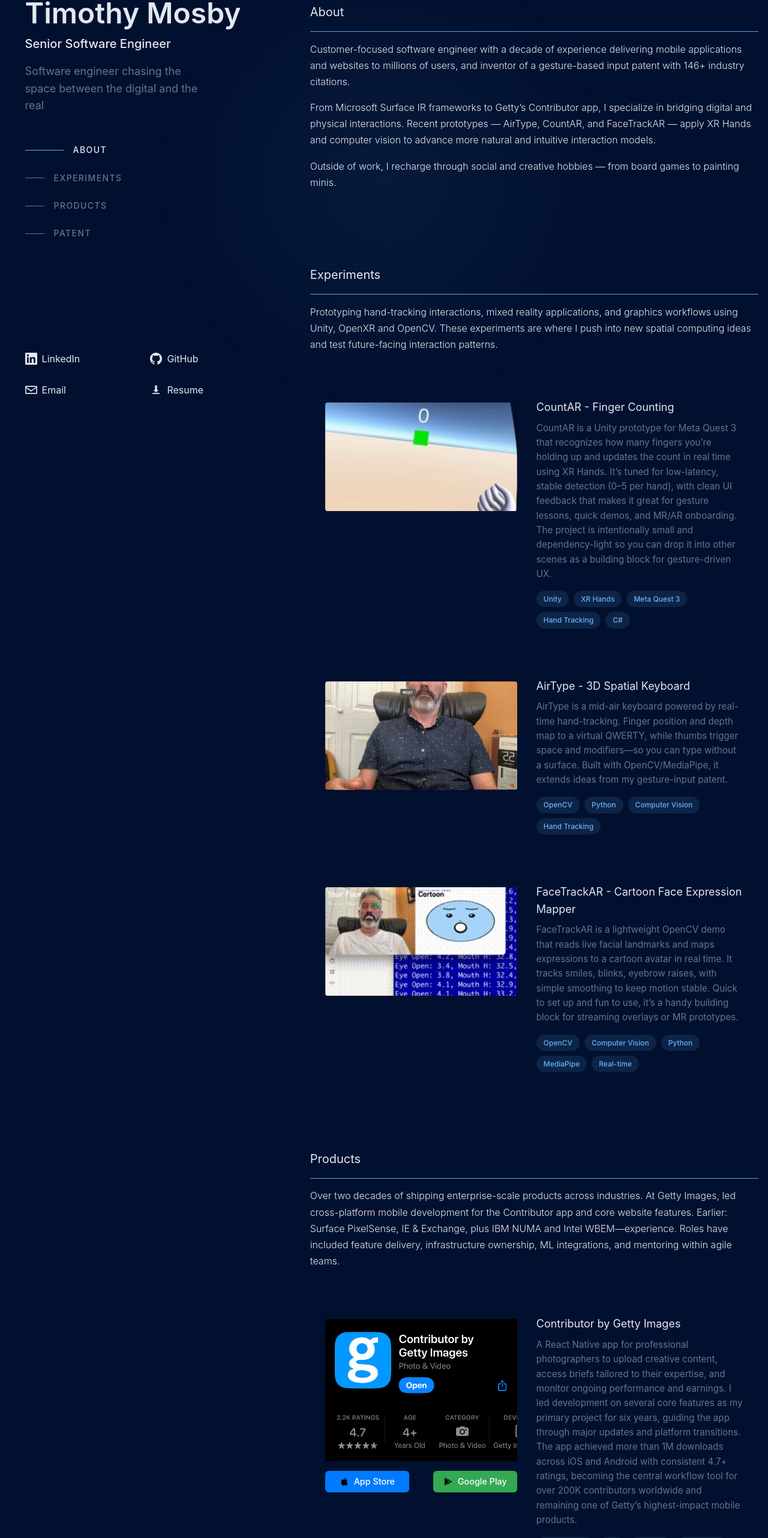
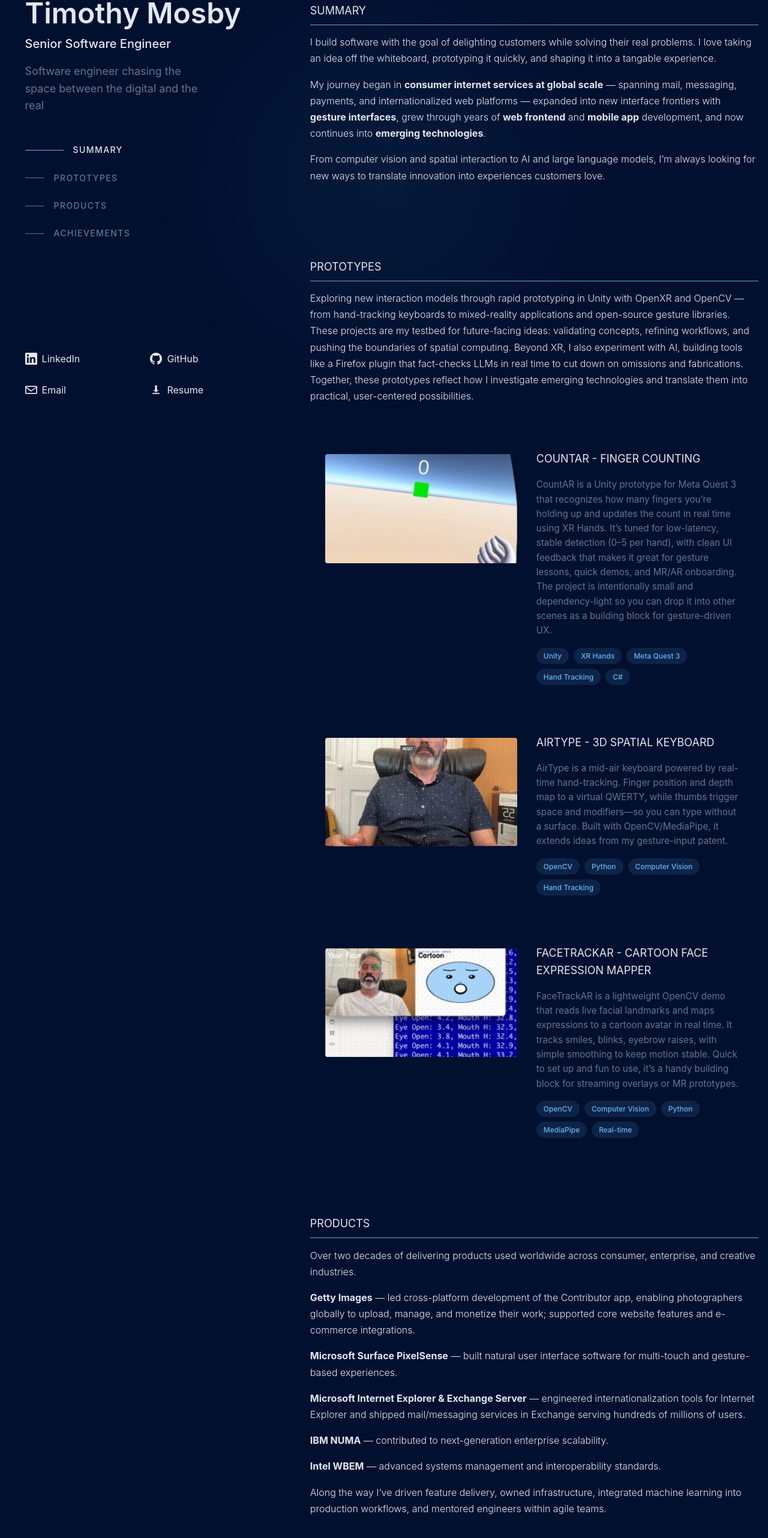
Before and after one commit to timmytimmytimmytime/timmytimmytimmytime.github.io, a React (Vite) app: page / in a window 1280 px wide. Shown: the part 100-2664 px from the top of the page at 60% size. Built offline with nearby package versions, Linux system fonts and the light colour scheme.

Commit message:
Full refresh on titles and copy to make story/arc more compelling. Fix mobile layout spacing issues.

```diff
--- a/src/components/About/About.jsx
+++ b/src/components/About/About.jsx
@@ -1,14 +1,13 @@
-import styles from "./About.module.css";
-
 function About() {
   return (
-    <div className={styles.about}>
+    <div>
       <div class="section-description">
-        <p>Customer-focused software engineer with a decade of experience delivering mobile applications and websites to millions of users, and inventor of a gesture-based input patent with 146+ industry citations.</p>
+        <p>I build software with the goal of delighting customers while solving their real problems. I love taking an idea off the whiteboard, prototyping it quickly, and shaping it into a tangable experience.</p>
 
-        <p>From Microsoft Surface IR frameworks to Getty’s Contributor app, I specialize in bridging digital and physical interactions. Recent prototypes — AirType, CountAR, and FaceTrackAR — apply XR Hands and computer vision to advance more natural and intuitive interaction models.</p>
+        <p>My journey began in <strong>consumer internet services at global scale</strong> — spanning mail, messaging, payments, and internationalized web platforms — expanded into new interface frontiers with <strong>gesture interfaces</strong>, grew through years of <strong>web frontend</strong> and <strong>mobile app</strong> development, and now continues into <strong>emerging technologies</strong>.</p>
 
-        <p>Outside of work, I recharge through social and creative hobbies — from board games to painting minis.</p>
+        <p>From computer vision and spatial interaction to AI and large language models, I’m always looking for new ways to translate innovation into experiences customers love.</p>
+
       </div>
 
     </div>
--- a/src/components/About/About.module.css
+++ b/src/components/About/About.module.css
@@ -1,3 +1,3 @@
-.about {
-  color: var(--color-text);
-}
+/* .about {
+    color: var(--color-text);
+} */
--- a/src/components/Card/Card.jsx
+++ b/src/components/Card/Card.jsx
@@ -69,7 +69,7 @@
         <h3 className={styles.title}>{title}</h3>
         <p className={styles.description}>{description}</p>
 
-        {meta && <p className={styles.meta}>{meta}</p>} {/* 👈 render meta here */}
+        {meta && <p className={styles.meta}>{meta}</p>}
 
         {tags.length > 0 && (
           <ul className={styles.tags}>
--- a/src/components/Card/Card.module.css
+++ b/src/components/Card/Card.module.css
@@ -53,8 +53,6 @@
   transition: opacity 180ms ease;
   pointer-events: none;
 }
-.card:hover .mediaAnimated { opacity: 1; }
-.card:hover .mediaStatic   { opacity: 0; }
 
 .media > img, .media video, .media canvas {
   display: block;
@@ -82,8 +80,9 @@
   font-size: 1.125rem;
   font-weight: 400;
   color: var(--color-text);
-  margin: 0;
+  margin: 0 0 0.5rem 0;
   transition: color 180ms ease;
+  text-transform: uppercase;
 }
 
 .description {
@@ -96,8 +95,9 @@
 
 .meta {
   margin-top: 0.75rem;
+  font-weight: 300;
   font-size: 1rem;
-  color: var(--color-text-muted);
+  color: var(--color-text);
 }
 
 .tags {
@@ -117,7 +117,10 @@
   font-weight: 500;
 }
 
-/* Hover frost + outline; siblings fade */
+/* Hover/active interactions split by input type */
+
+/* Desktop / devices with real hover */
+@media (hover: hover) and (pointer: fine) {
   .card:hover {
     background: rgba(255,255,255,0.04);
     border-color: rgba(148,163,184,0.12);
@@ -128,9 +131,32 @@
     color: var(--color-accent);
   }
 
+  .card:hover .mediaAnimated { opacity: 1; }
+  .card:hover .mediaStatic   { opacity: 0; }
 
   .cards:has(.card:hover) > .card:not(:hover) {
     opacity: .5;
+  }
+}
+
+/* Touch devices (no hover, coarse pointer) */
+@media (hover: none) and (pointer: coarse) {
+  .card:focus {
+    background: rgba(255,255,255,0.04);
+    border-color: rgba(148,163,184,0.12);
+    backdrop-filter: blur(6px);
+  }
+
+  .card:focus .title {
+    color: var(--color-accent);
+  }
+
+  .card:focus .mediaAnimated { opacity: 1; }
+  .card:focus .mediaStatic   { opacity: 0; }
+
+  .cards:has(.card:focus) > .card:not(:focus) {
+    opacity: .5;
+  }
 }
 
 /* Mobile: stack left/right */
@@ -138,8 +164,17 @@
   .card {
     grid-template-columns: 1fr;
     gap: 1rem;
-    background: rgba(255,255,255,0.04);
+    /* background: rgba(255,255,255,0.04);
     border-color: rgba(148,163,184,0.12);
-    backdrop-filter: blur(6px);
+    backdrop-filter: blur(6px);  */
+  }
+
+  .right {
+    padding-top: 1rem;
+  }
+
+  .title {
+    margin-left: 1rem;
+    margin-right: 1rem;
   }
 }
--- a/src/components/Card/CardGroup.jsx
+++ b/src/components/Card/CardGroup.jsx
@@ -4,7 +4,7 @@
 export default function CardGroup({ children, title }) {
   return (
     <div>
-      <h2>{title}</h2>
+      <h2 className={styles.title}>{title}</h2>
       <Divider variant="light" />
       <div className={styles.cards}>{children}</div>
     </div>
--- a/src/components/Navigation/BreadCrumb.jsx
+++ b/src/components/Navigation/BreadCrumb.jsx
@@ -1,7 +1,7 @@
 import { useState, useEffect } from "react";
 import styles from "./BreadCrumb.module.css";
 
-const sections = ["about", "experiments", "products", "patent"];
+const sections = ["summary", "prototypes", "products", "achievements"];
 
 function BreadCrumb() {
   const [activeId, setActiveId] = useState("about");
--- a/src/components/RightPanel/RightPanel.jsx
+++ b/src/components/RightPanel/RightPanel.jsx
@@ -9,20 +9,17 @@
     <main className={styles.rightPanel}>
       <div className={styles.contentCol}>
 
-        <section id="about">
-          <CardGroup title="About">
+        <section id="summary" tabindex="0">
+          <CardGroup title="Summary">
             <AboutSection />
           </CardGroup>
         </section>
 
-        <section id="experiments">
-          <CardGroup title="Experiments">
-            <div class="section-description">
+        <section id="prototypes">
+          <CardGroup title="Prototypes">
+            <div class="section-description" tabindex="0">
               <p>
-                Prototyping hand-tracking interactions, mixed reality applications, and
-                graphics workflows using Unity, OpenXR and OpenCV. These experiments are
-                where I push into new spatial computing ideas and test future-facing
-                interaction patterns.
+                Exploring new interaction models through rapid prototyping in Unity with OpenXR and OpenCV — from hand-tracking keyboards to mixed-reality applications and open-source gesture libraries. These projects are my testbed for future-facing ideas: validating concepts, refining workflows, and pushing the boundaries of spatial computing. Beyond XR, I also experiment with AI, building tools like a Firefox plugin that fact-checks LLMs in real time to cut down on omissions and fabrications. Together, these prototypes reflect how I investigate emerging technologies and translate them into practical, user-centered possibilities.
               </p>
             </div>
 
@@ -34,6 +31,7 @@
               mediaAnimatedSrc="/assets/CountAR-demo.gif"
               mediaAlt="CountAR - Finger Counting"
               href="https://github.com/timmytimmytimmytime/CountAR"
+              tabindex="0"
             />
 
             <Card
@@ -44,6 +42,7 @@
               mediaAnimatedSrc="/assets/AirType-demo.gif"
               mediaAlt="AirType 3D Spatial Keyboard"
               href="https://github.com/timmytimmytimmytime/AirType"
+              tabindex="0"
             />
 
 
@@ -55,6 +54,7 @@
               mediaAnimatedSrc="/assets/FaceTrackAR-demo.gif"
               mediaAlt="FaceTrackAR - Face Expression Mapper"
               href="https://github.com/timmytimmytimmytime/FaceTrackAR"
+              tabindex="0"
             />
 
           </CardGroup>
@@ -62,9 +62,33 @@
 
         <section id="products">
           <CardGroup title="Products">
-            <div class="section-description">
+            <div class="section-description" tabindex="0">
               <p>
-                Over two decades of shipping enterprise-scale products across industries. At Getty Images, led cross-platform mobile development for the Contributor app and core website features. Earlier: Surface PixelSense, IE & Exchange, plus IBM NUMA and Intel WBEM—experience. Roles have included feature delivery, infrastructure ownership, ML integrations, and mentoring within agile teams.
+                Over two decades of delivering products used worldwide across consumer, enterprise, and creative industries.
+              </p>
+
+              <p>
+                <strong>Getty Images</strong> — led cross-platform development of the Contributor app, enabling photographers globally to upload, manage, and monetize their work; supported core website features and e-commerce integrations.
+              </p>
+
+              <p>
+                <strong>Microsoft Surface PixelSense</strong> — built natural user interface software for multi-touch and gesture-based experiences.
+              </p>
+
+              <p>
+                <strong>Microsoft Internet Explorer & Exchange Server</strong> — engineered internationalization tools for Internet Explorer and shipped mail/messaging services in Exchange serving hundreds of millions of users.
+              </p>
+
+              <p>
+                <strong>IBM NUMA</strong> — contributed to next-generation enterprise scalability.
+              </p>
+
+              <p>
+                <strong>Intel WBEM</strong> — advanced systems management and interoperability standards.
+              </p>
+
+              <p>
+                Along the way I’ve driven feature delivery, owned infrastructure, integrated machine learning into production workflows, and mentored engineers within agile teams.
               </p>
             </div>
 
@@ -88,6 +112,7 @@
                   />
                 </>
               }
+              tabindex="0"
             />
 
             <Card
@@ -98,21 +123,19 @@
               mediaAnimatedSrc="/assets/Microfoft_Surface_PixelSense2.JPG"
               mediaAlt="AirType 3D Spatial Keyboard"
               href="https://en.wikipedia.org/wiki/Microsoft_PixelSense"
+              tabindex="0"
             />
 
           </CardGroup>
         </section>
 
-        <section id="patent">
-          <CardGroup title="Patent">
-            <div class="section-description">
-              <p>
-                While working on Microsoft Surface, invented a patent enabling virtual keyboard rendering relative to a user’s hand position—illustrating the kind of creative problem-solving that I bring to the table.
-              </p>
+        <section id="achievements">
+          <CardGroup title="Achievements">
+            <div class="section-description" tabindex="0">
+              <p>Invented a Microsoft Surface patent for rendering virtual keyboards relative to hand position, a solution cited over 140 times by major companies. This recognition reflects my ability to solve novel interaction challenges and contribute ideas that shape industry standards.</p>
             </div>
 
             <Card
-              // title="Virtual Keyboard Based Activation and Dismissal</br>US Patent: US8619036B2, Dec 31 2013"
               title={<>
                         Virtual Keyboard Based Activation and Dismissal
                         <br />
@@ -127,11 +150,12 @@
               on-screen interactions. It laid the groundwork for adaptive input systems that improve usability on
               touch devices by aligning digital keyboards with human ergonomics, rather than forcing users to
               conform to fixed layouts."
-              meta="⭐ 146+ Citations • 📱 Apple, Google, Microsoft • 📅 12+ Years Active"
+              meta="⭐ 146+ Citations • 📱 Apple, Amazon, Google • 📅 12+ Years Active"
               mediaStaticSrc="/assets/PatentPlacard.jpg"
               mediaAnimatedSrc="/assets/PatentPlacard.jpg"
               mediaAlt="Patent Placard"
               href="https://patents.google.com/patent/US8619036"
+              tabindex="0"
             />
 
           </CardGroup>
--- a/src/index.css
+++ b/src/index.css
@@ -52,6 +52,7 @@
 @media (max-width: 1024px) {
   section {
     padding-top: 0.5rem;
+    margin-bottom: 2rem;
   }
 
   .section-description, h2, hr {
```
Lines whose indentation alone changed are shown as unchanged.
